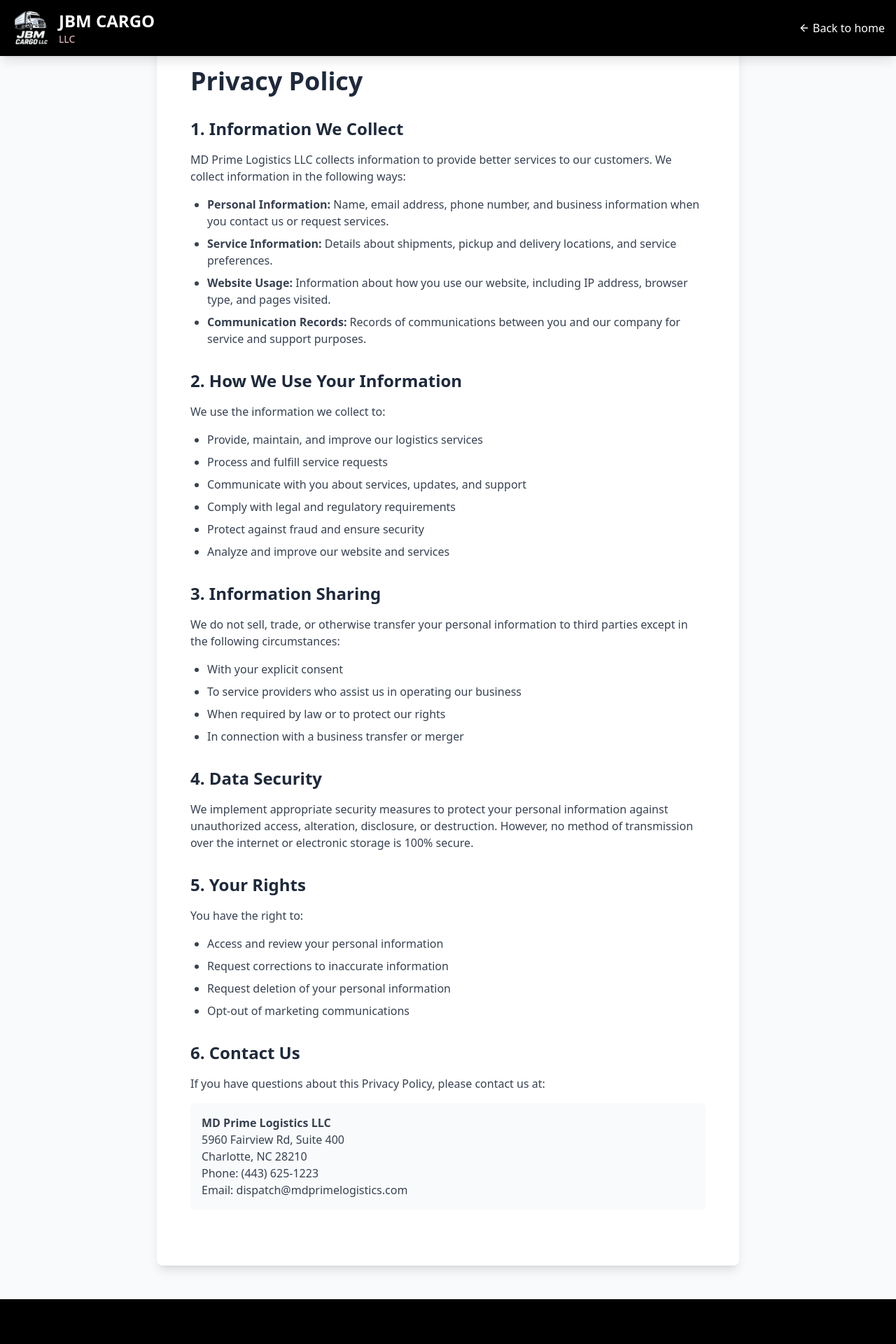
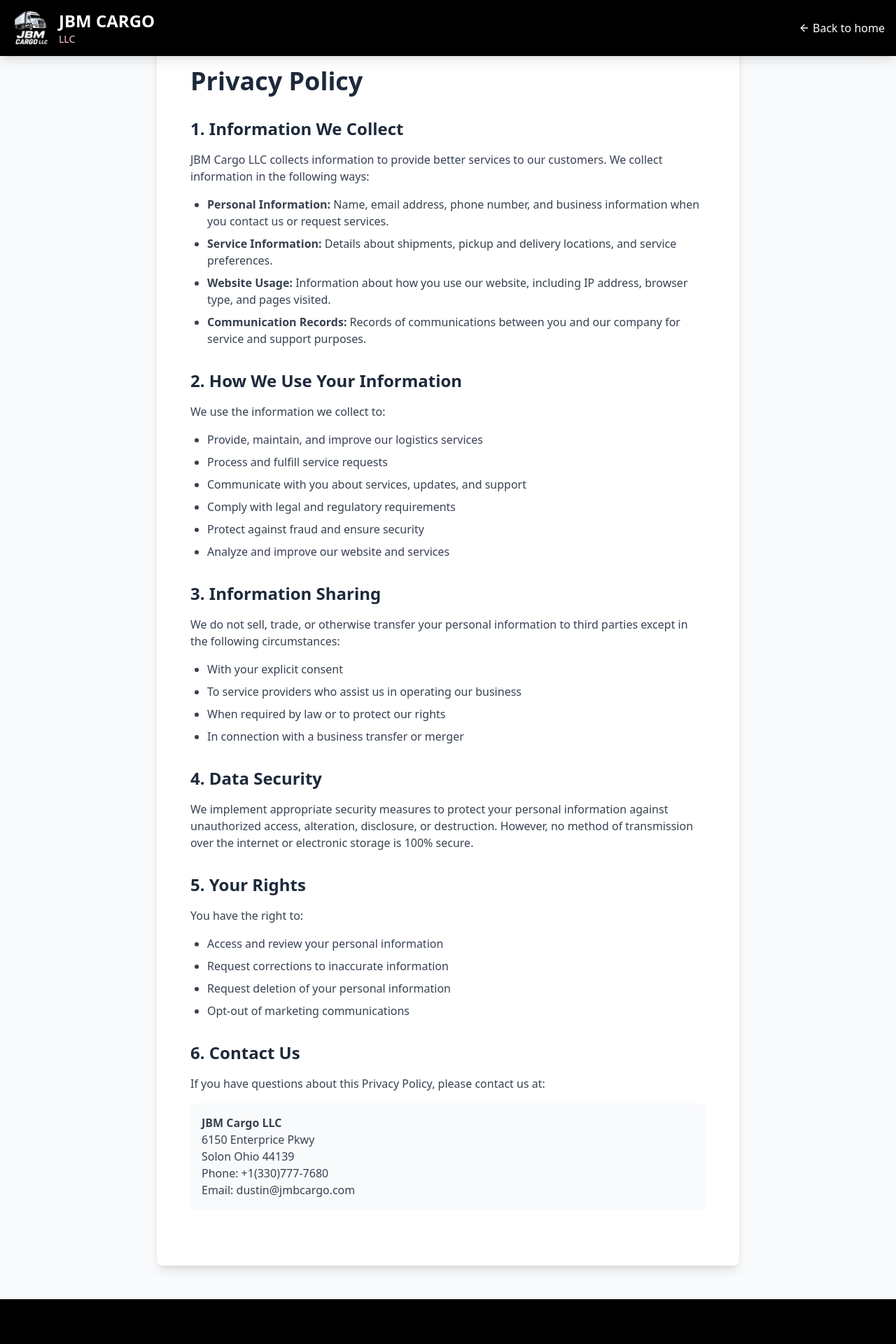
Before and after one commit to EasyRelay/jbm_cargo, a React (Vite) app: page /cookie_policy in a window 1280 px wide. Shown: the top 1920 px of the page at 70% size. Built offline with nearby package versions, Linux system fonts and the light colour scheme.

Commit message:
Update CookiePolicy.tsx

```diff
--- a/src/pages/CookiePolicy.tsx
+++ b/src/pages/CookiePolicy.tsx
@@ -18,7 +18,7 @@
             <section className="mb-8 animate-fade-in-up animation-delay-300">
               <h2 className="text-2xl font-bold text-slate-800 mb-4">1. Information We Collect</h2>
               <p className="text-gray-700 mb-4">
-                MD Prime Logistics LLC collects information to provide better services to our customers. We collect information in the following ways:
+                JBM Cargo LLC collects information to provide better services to our customers. We collect information in the following ways:
               </p>
               <ul className="list-disc pl-6 space-y-2 text-gray-700">
                 <li><strong>Personal Information:</strong> Name, email address, phone number, and business information when you contact us or request services.</li>
@@ -81,11 +81,11 @@
               </p>
               <div className="bg-gray-50 p-4 rounded-lg mt-4 hover:bg-gray-100 transition-colors duration-300">
                 <p className="text-gray-700">
-                  <strong>MD Prime Logistics LLC</strong><br />
-                  5960 Fairview Rd, Suite 400<br />
-                  Charlotte, NC 28210<br />
-                  Phone: (443) 625-1223<br />
-                  Email: dispatch@mdprimelogistics.com
+                  <strong>JBM Cargo LLC</strong><br />
+                  6150 Enterprice Pkwy<br />
+                  Solon Ohio 44139<br />
+                  Phone: +1(330)777-7680<br />
+                  Email: dustin@jmbcargo.com
                 </p>
               </div>
             </section>
```
